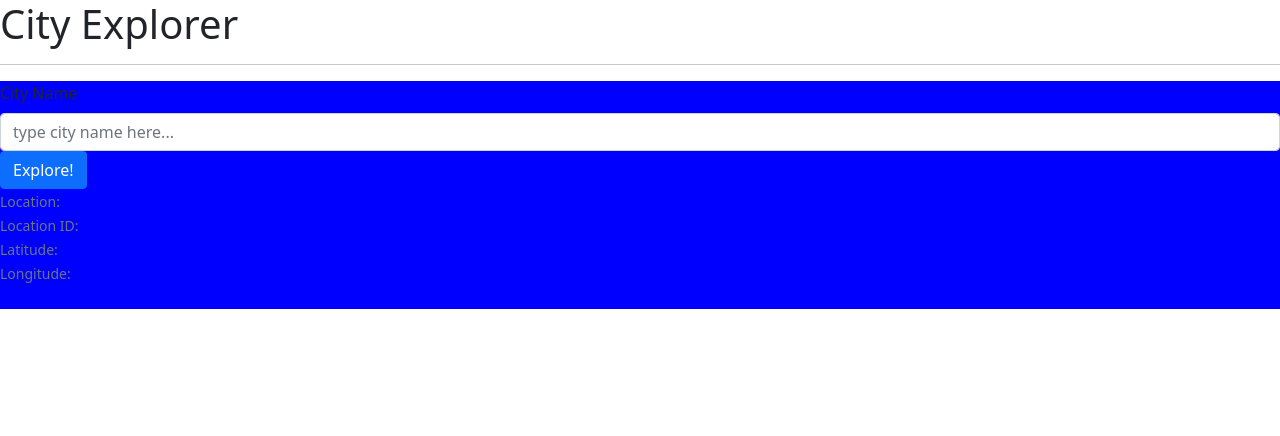
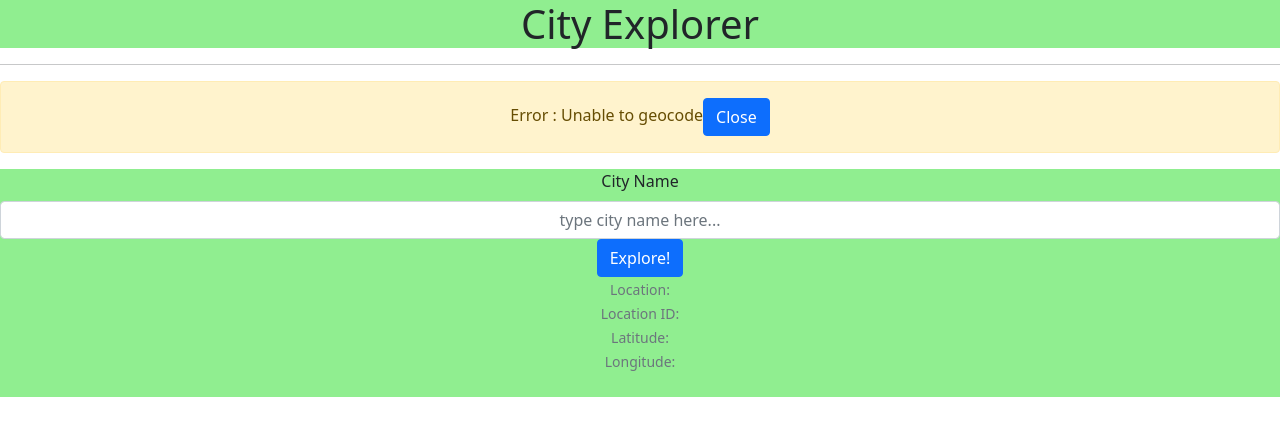
Before and after one commit to AnvayB/city-explorer, a React (Create React App) app: page / in a window 1280 px wide. Shown: the top 436 px of the page. Built offline with nearby package versions, Linux system fonts and the light colour scheme.

Commit message:
error message, want to improve

```diff
--- a/src/App.css
+++ b/src/App.css
@@ -1,3 +1,7 @@
-Form {
-  background-color: blue;
+* {
+  text-align: center;
 }
+
+Form, h1 {
+  background-color: lightgreen;
+}
--- a/src/App.js
+++ b/src/App.js
@@ -3,6 +3,7 @@ import axios from 'axios';
 import Form from 'react-bootstrap/Form';
 import Button from 'react-bootstrap/Button';
 import './App.css';
+import Alert from 'react-bootstrap/Alert';
 
 
 class App extends React.Component {
@@ -17,25 +18,38 @@ class App extends React.Component {
 
   getLocation = async(e) => {
     e.preventDefault(); //stops form from reloading and clearing inputs
-    const API = `https://us1.locationiq.com/v1/search.php?key=${process.env.REACT_APP_CITY_EXPLORER}&q=${this.state.searchQuery}&format=json`;
+    try {
+      const API = `https://us1.locationiq.com/v1/search.php?key=${process.env.REACT_APP_CITY_EXPLORER}&q=${this.state.searchQuery}&format=json`;
     const response = await axios.get(API);
     console.log('LOCATION IQ DATA:', response);
-
     this.setState({ location: response.data[0]});
 
-    const MAP = `https://maps.locationiq.com/v3/staticmap?key=${process.env.REACT_APP_CITY_EXPLORER}&center=${this.state.location.lat},${this.state.location.lon}&zoom=10`;
+
+    const MAP = `https://maps.locationiq.com/v3/staticmap?key=${process.env.REACT_APP_CITY_EXPLORER}&center=${this.state.location.lat},${this.state.location.lon}&zoom=11`;
     const respond = await axios.get(MAP);
     console.log(this.state.map);
     this.setState({ map: respond.config.url});
+    this.setState({ errorAlert: false})
+    }
+    catch (error) {
+      this.setState({errors: error.response.status, errorAlert: true, map: '', location: {}})
+    }
+  }
 
-
-  }
 
   render () {
     return (
       <div>
         <h1>City Explorer</h1>
         <hr />
+
+        <Alert show={this.state.errorAlert} variant="warning">
+          Error {this.state.errors}: Unable to geocode
+          <Button varaint="warning" onClick={() => this.setState({errorAlert: false})}>
+            Close
+          </Button>
+        </Alert>
+
 
         <Form onSubmit = {this.getLocation}>
           <Form.Group>
```
